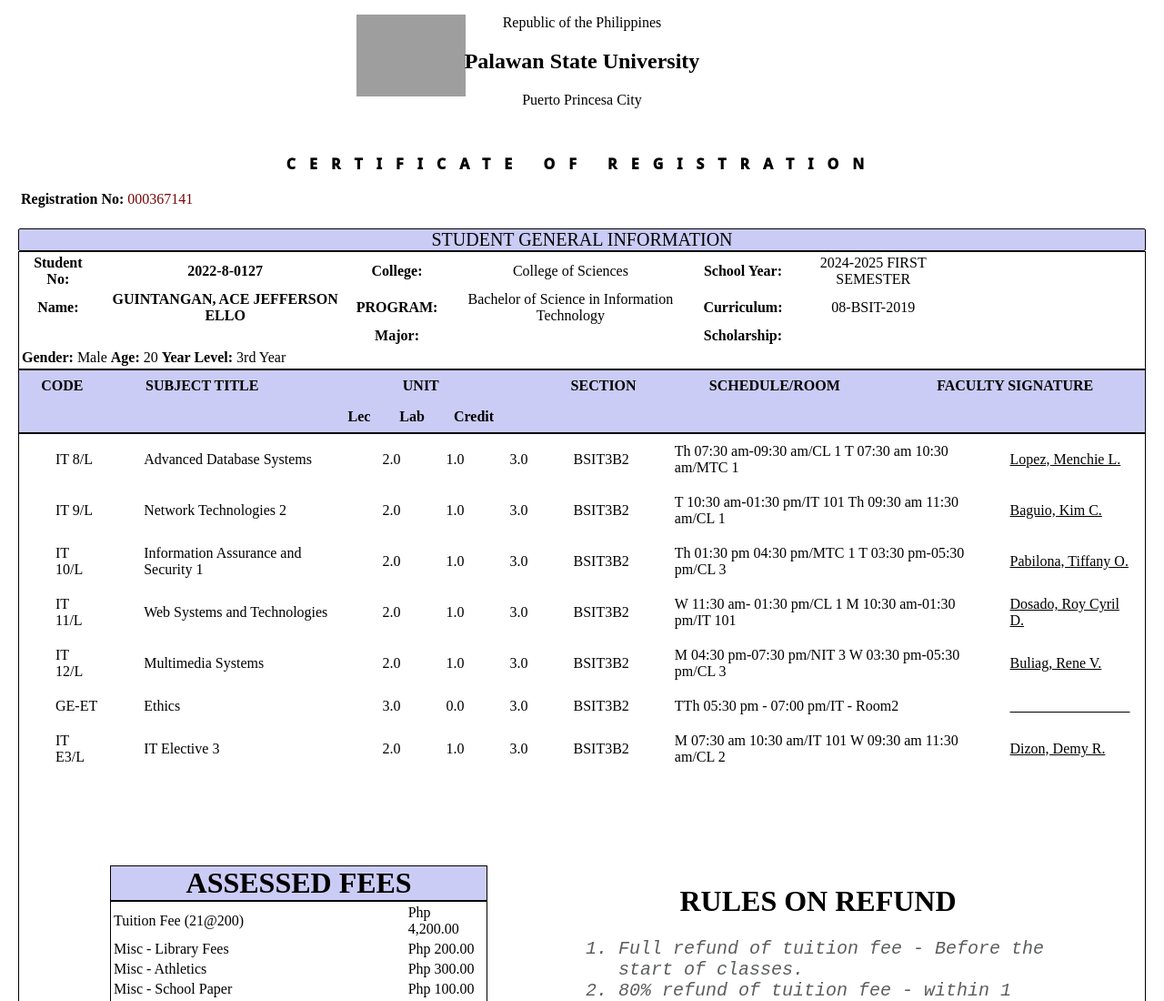
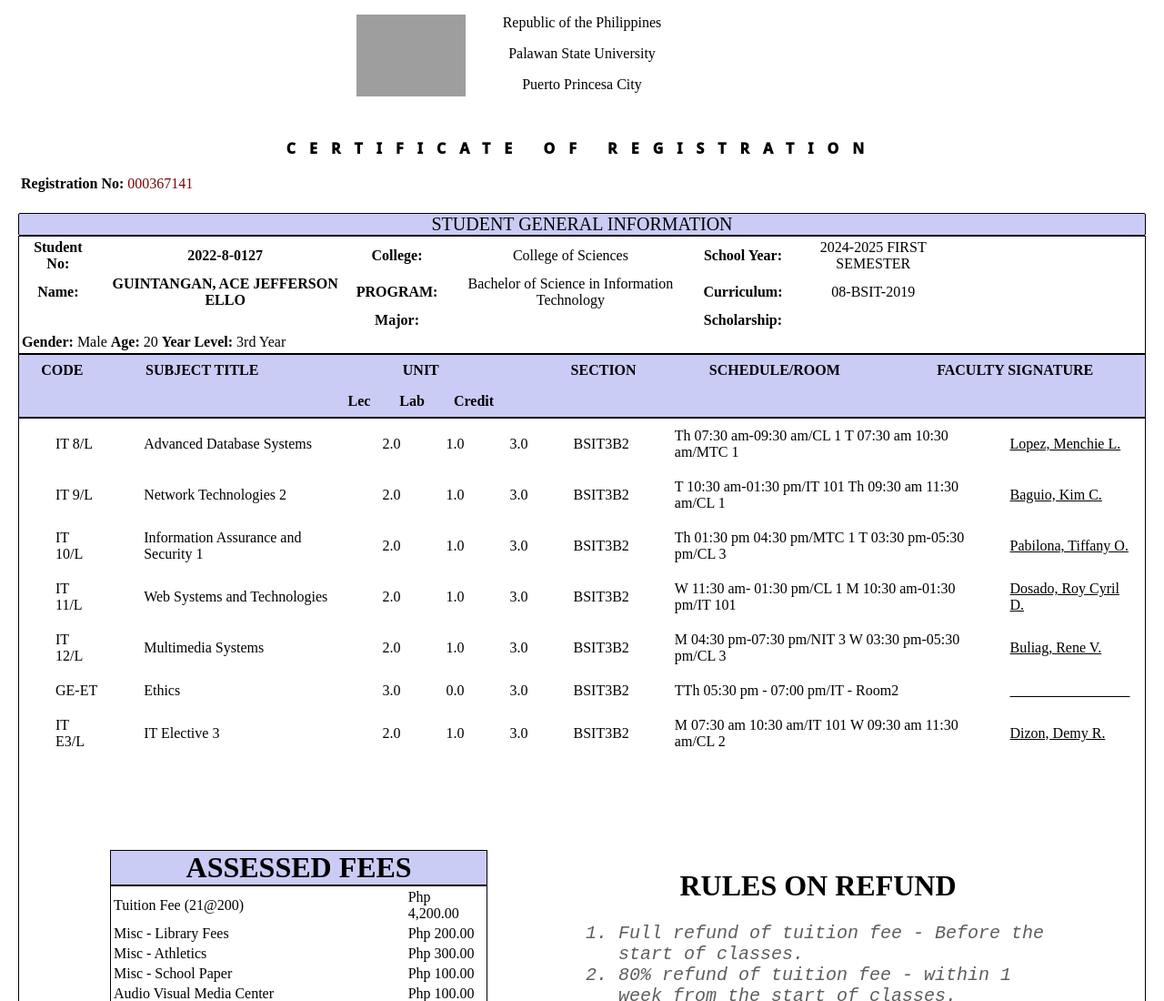
Before and after one commit to AceGuintangan0402/CORGuintangan, a plain HTML site: page index.html in a window 1280 px wide. Shown: the top 1100 px of the page at 91% size. Drawn offline with Linux system fonts and the light colour scheme; grey boxes are pictures that could not be loaded.

Commit message:
I validate my html and remove errors to it

```diff
--- a/index.html
+++ b/index.html
@@ -13,13 +13,13 @@
 
 <body>
     <header>
-        <section class="topsection">
+        <div class="topsection">
             <img src="https://psuresearch.wordpress.com/wp-content/uploads/2015/04/psu-new-official-logo_1965.jpg" alt="Psu Logo">
             <p>Republic of the Philippines</p>
-            <h1>Palawan State University</h1>
+            <p>Palawan State University</p>
             <p>Puerto Princesa City</p>
             <p class="COR_text">CERTIFICATE OF REGISTRATION</p>
-        </section>
+        </div>
     </header>
     <table class="regno">
         <tr>
@@ -75,7 +75,7 @@
     </div>
 
     <div class="courses-section">
-        <section class="secondpart_table">
+        <div class="secondpart_table">
             <table>
                 <thead>
                     <tr>
@@ -96,7 +96,7 @@
                     </tr>
                 </thead>
             </table>
-        </section>
+        </div>
     </div>
 
     <div style="border: 1px solid black;" class="borderman">
@@ -177,7 +177,7 @@
 
         <div class="container">
             <div class="left">
-                <h1>ASSESSED FEES</h1>
+            <h1>ASSESSED FEES</h1>
                 <table class="fees">
                     <tr>
                         <td>Tuition Fee (21@200)</td>
@@ -238,8 +238,9 @@
                         <th>Php 8,490.00</th>
                     </tr>
                 </table>
+                <h1>SCHEDULE OF PAYMENT</h1>
                 <table class="schedule">
-                    <h1>SCHEDULE OF PAYMENT</h1>
+
                     <tr>
                         <th>1st Pymnt  /  Due Date</th>
                         <th>2nd Pymnt  /  Due Date</th>
@@ -280,19 +281,12 @@
 
                 </div>
 
-
             </div>
-
-
-
+        </div>
     </div>
     <p style="text-align: right; "> Date Printed : August 10, 2024  6:13:23pm</p>
     <footer>
         <p>KEEP THIS CERTIFICATE. YOU WILL BE REQUIRED TO PRESENT THIS IN ALL YOUR DEALINGS WITH THE COLLEGE.</p>
     </footer>
-
-
 </body>
-
-
 </html>
```
